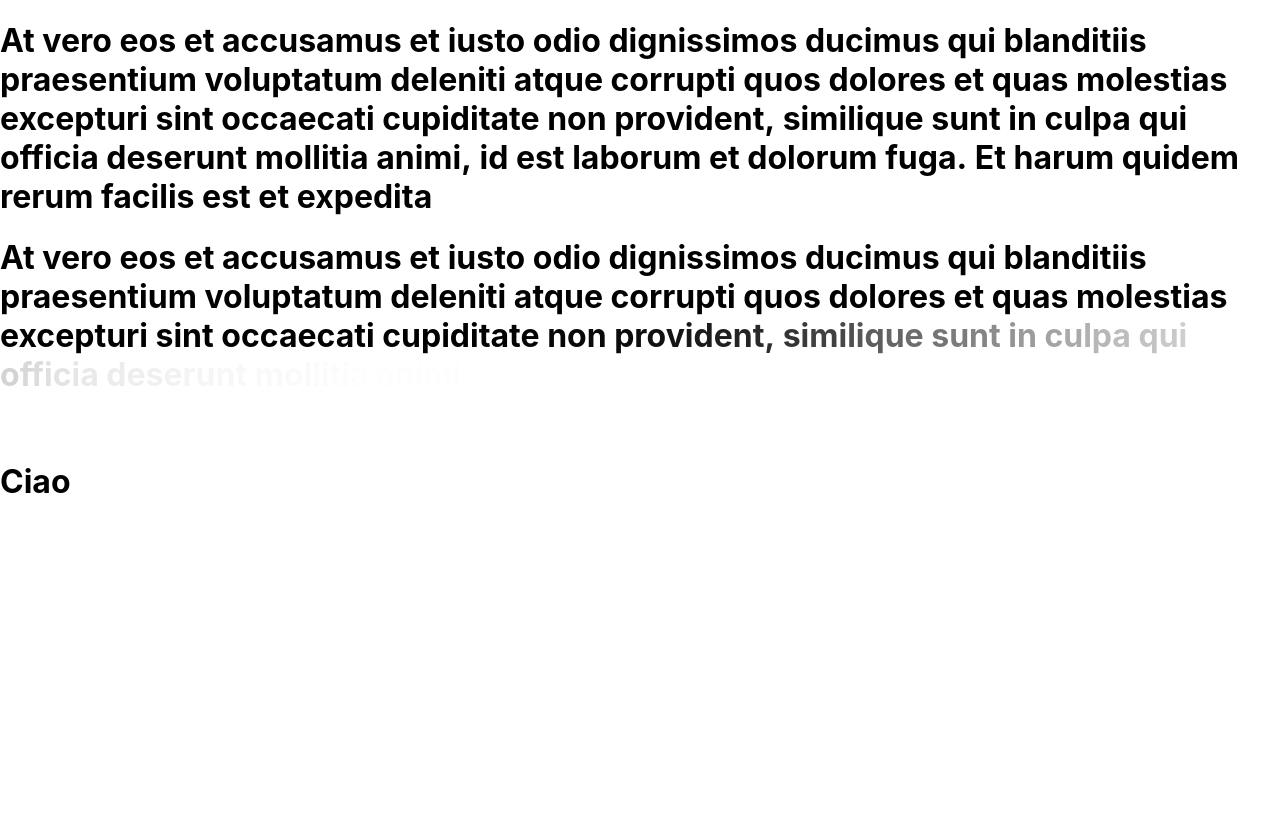
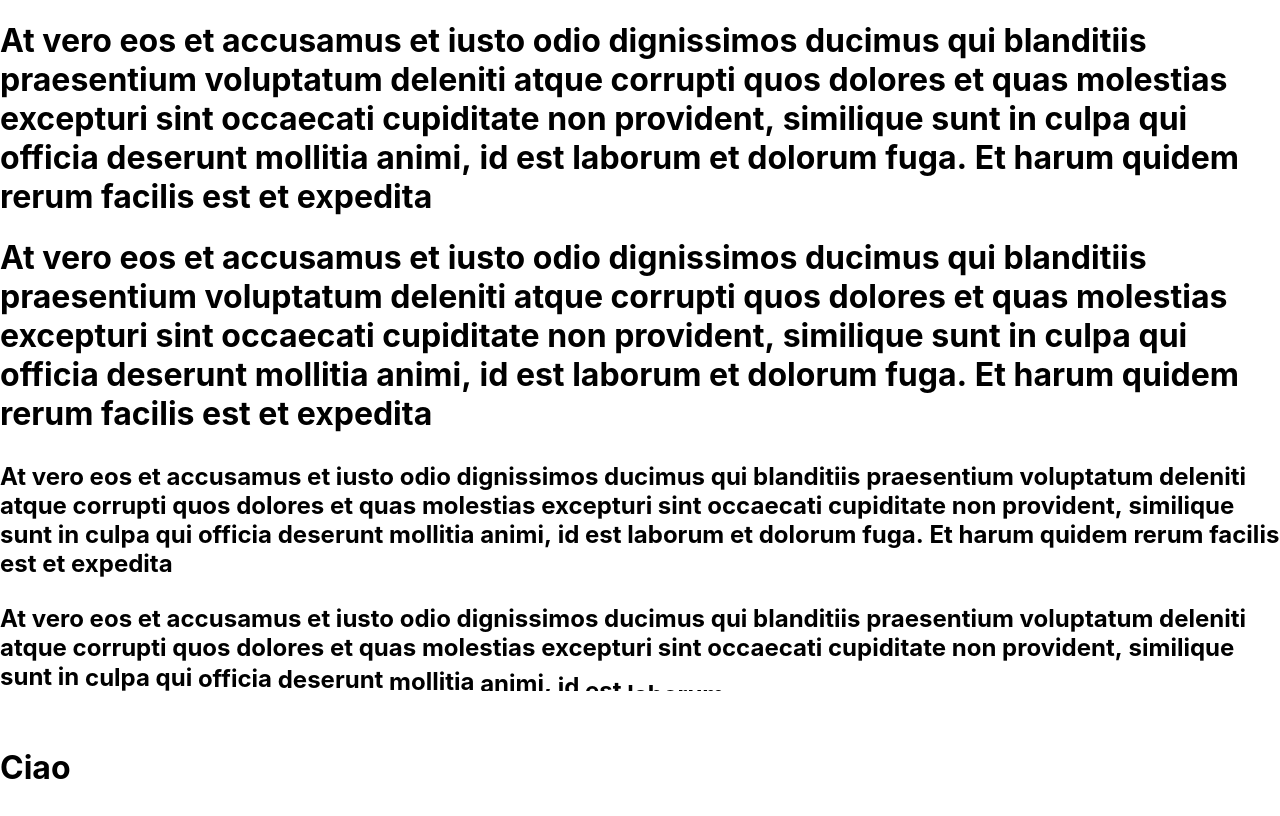
Before and after one commit to edoandcode/react-text-splitter, a React (Create React App) app: page / in a window 1280 px wide. Built offline with nearby package versions, Linux system fonts and the light colour scheme.

Commit message:
refactoring

```diff
--- a/src/App.js
+++ b/src/App.js
@@ -32,6 +32,36 @@ function App() {
         </RevealText>
       </h1>
 
+      <h2>
+        <RevealText
+          inview={active}
+          animateLines={true}
+          maskLines
+          config={{
+            friction: 40,
+            tension: 300,
+            mass: 1,
+          }}
+        >
+          At vero eos et accusamus et iusto odio dignissimos ducimus qui blanditiis praesentium voluptatum deleniti atque corrupti quos dolores et quas molestias excepturi sint occaecati cupiditate non provident, similique sunt in culpa qui officia deserunt mollitia animi, id est laborum et dolorum fuga. Et harum quidem rerum facilis est et expedita distinctio.
+        </RevealText>
+      </h2>
+
+      <h2>
+        <RevealText
+          inview={active}
+          animateWords={true}
+          maskLines
+          config={{
+            friction: 40,
+            tension: 300,
+            mass: 1,
+          }}
+        >
+          At vero eos et accusamus et iusto odio dignissimos ducimus qui blanditiis praesentium voluptatum deleniti atque corrupti quos dolores et quas molestias excepturi sint occaecati cupiditate non provident, similique sunt in culpa qui officia deserunt mollitia animi, id est laborum et dolorum fuga. Et harum quidem rerum facilis est et expedita distinctio.
+        </RevealText>
+      </h2>
+
       <h1>
         <RevealText
           inview={active}
--- a/src/components/RevealText/AnimatedTextSplitter/Line/index.js
+++ b/src/components/RevealText/AnimatedTextSplitter/Line/index.js
@@ -2,7 +2,8 @@ import { memo } from 'react'
 import {a} from '@react-spring/web'
 import styled from 'styled-components'
 
-const PWrapper = styled.p`
+const Mask = styled.span`
+    display: block;
     overflow: ${({$maskLine}) => $maskLine ? 'hidden' : 'visible'};
 `
 
@@ -12,14 +13,14 @@ const AnimatedLine = styled(a.span)`
 
 function Line({ children, style, maskLines }) {
   return (
-    <PWrapper
+    <Mask
       className="line"
       $maskLine={maskLines}
     >
       <AnimatedLine style={style} >
         {children}
       </AnimatedLine>
-    </PWrapper>
+    </Mask>
   )
 }
 
--- a/src/components/RevealText/AnimatedTextSplitter/Word/index.js
+++ b/src/components/RevealText/AnimatedTextSplitter/Word/index.js
@@ -1,16 +1,20 @@
 import { memo } from 'react'
 import {a} from '@react-spring/web'
+import styled from 'styled-components'
+
+const AnimatedWord = styled(a.span)`
+  display: ${({$whitespace}) => $whitespace ? 'inline' : 'inline-block'};
+`
 
 function Word({ children, style }) {
   return (
-    <a.span
+    <AnimatedWord
       className="word"
-      style={{
-        display: (children === ' ' ? 'inline' : 'inline-block'),
-      }}
+      $whitespace={children === ' '}
+      style={style}
     >
       {children}
-    </a.span>
+    </AnimatedWord>
   )
 }
 export default memo(Word)
--- a/src/components/RevealText/index.js
+++ b/src/components/RevealText/index.js
@@ -3,11 +3,11 @@ import { useTrail } from '@react-spring/web';
 import AnimatedTextSplitter from "./AnimatedTextSplitter";
 
 const RevealText = (props) => {
-    const {children, inview, from, to, animateLines, animateWords, maskLines, config} = props
+    const {children, inView, from, to, animateLines, animateWords, maskLines, config} = props
     const [items, setItems] = useState([])
     const onRefChange = useCallback((node) => {
         let nodes
-        if (animateLines) nodes = node?.querySelectorAll('p.line')
+        if (animateLines) nodes = node?.querySelectorAll('span.line')
         else if(animateWords) nodes = node?.querySelectorAll('span.word')
         else nodes =  node?.querySelectorAll('span.char')
         setItems(nodes)
@@ -19,8 +19,8 @@ const RevealText = (props) => {
 
 
     const trail = useTrail(items.length, {
-        from: from(inview),
-        to: to(inview),
+        from: from(inView),
+        to: to(inView),
         config
       })
 
@@ -38,16 +38,16 @@ const RevealText = (props) => {
 }
 
 RevealText.defaultProps = {
-    inview: true,
+    inView: true,
     animateWords: false,
     animateLines: false,
     maskLines: true,
-    from: (inview) => ({
-      y: inview ? 100 : 0,
+    from: (inView) => ({
+      y: inView ? 100 : 0,
     }),
-    to: (inview) => ({
-      opacity: inview ? 1 : 0,
-      y: inview ? 0 : 100,
+    to: (inView) => ({
+      opacity: inView ? 1 : 0,
+      y: inView ? 0 : 100,
     }),
     config: {
       mass: 0.2,
```
